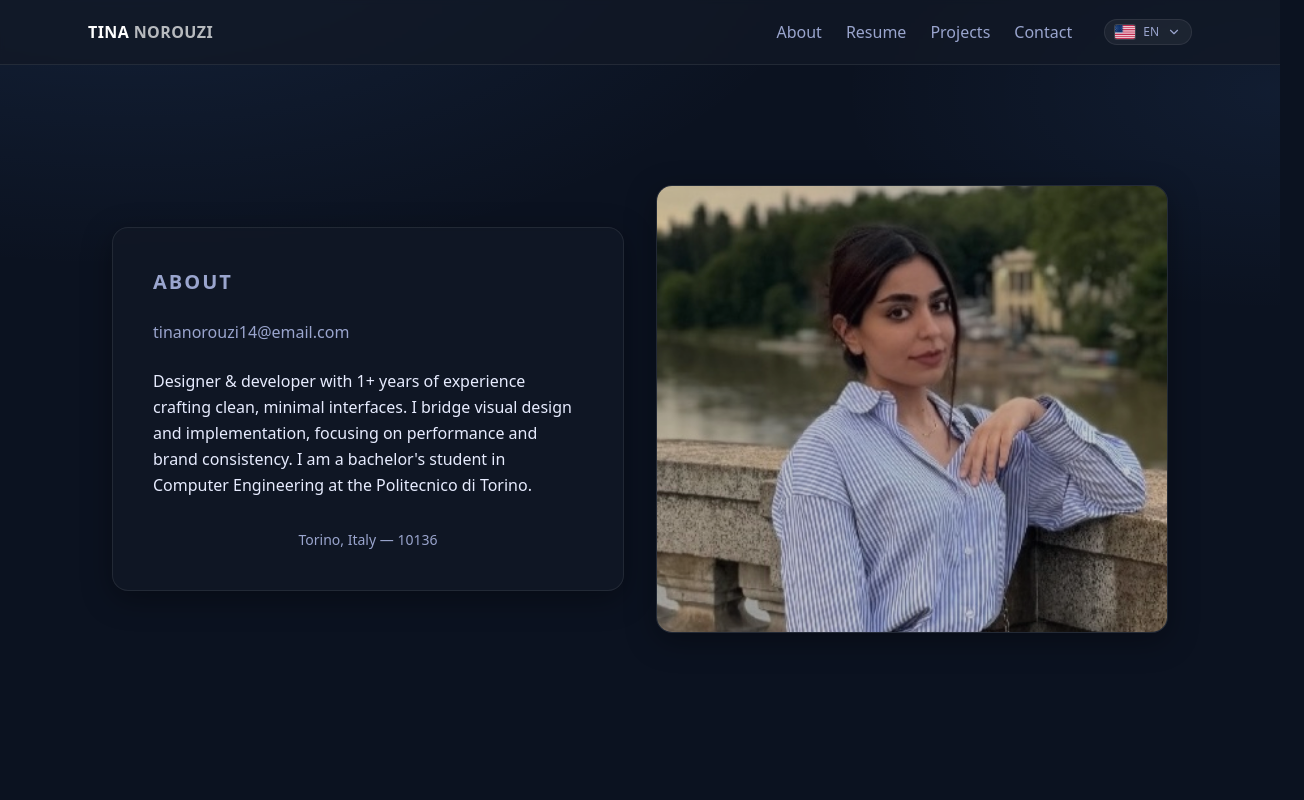
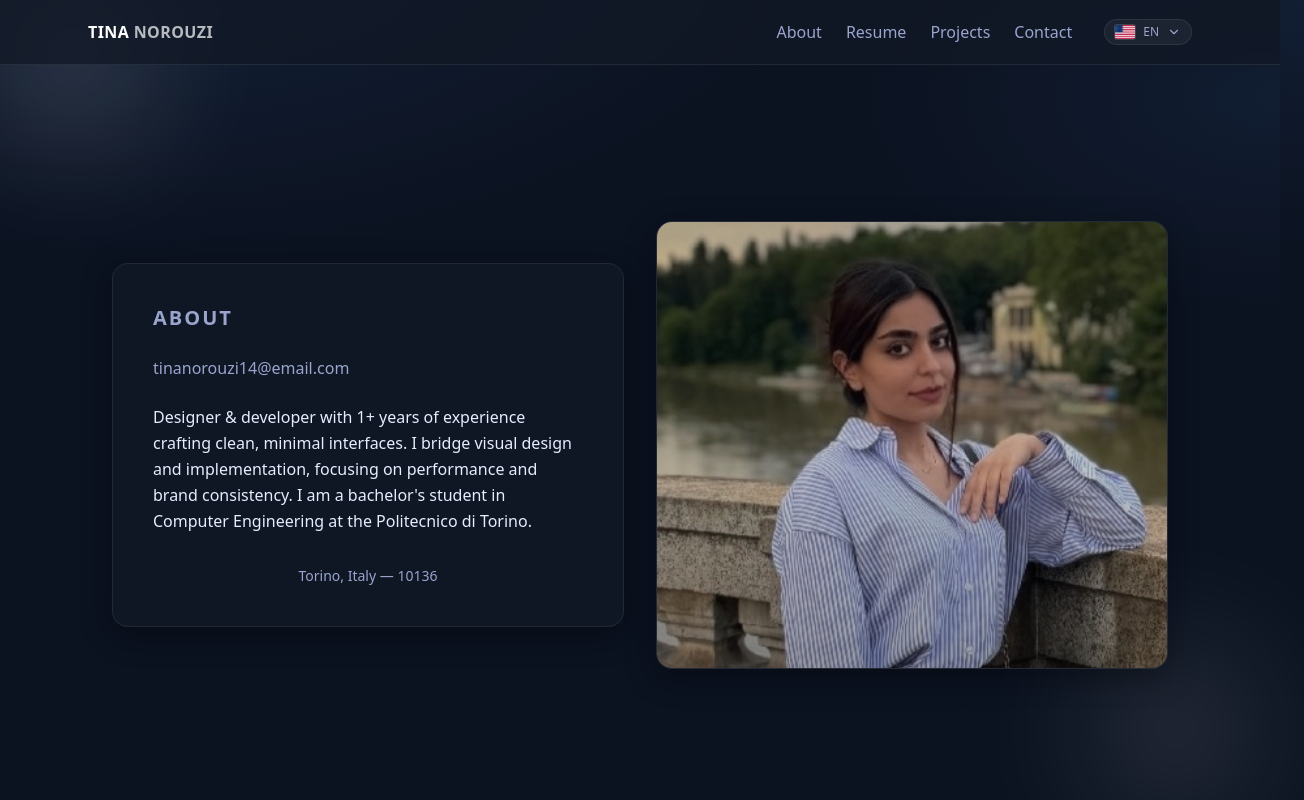
Before and after one commit to TINANOROUZI/portfolio, a React (Vite) app: page / in a window 1280 px wide. Shown: the top 800 px of the page, 1304 px wide, since content can reach past the window. Built offline with nearby package versions, Linux system fonts and the light colour scheme.

Commit message:
Update About.jsx

```diff
--- a/src/sections/About.jsx
+++ b/src/sections/About.jsx
@@ -1,6 +1,9 @@
 import { motion } from "framer-motion";
 import SectionTitle from "../components/SectionTitle.jsx";
 import { useLang } from "../context/LangContext.jsx";
+
+/* nice easing */
+const ease = [0.22, 1, 0.36, 1];
 
 export default function About() {
   const { lang } = useLang();
@@ -27,42 +30,88 @@ export default function About() {
   }[lang];
 
   return (
-    // scroll-mt so anchor links never hide under the header if you make it sticky later
-    <section id="about" className="section pt-10 md:pt-16 scroll-mt-24">
-      {/* min-h centers the two cards vertically; adjust 70vh to taste */}
-      <div className="grid md:grid-cols-2 gap-8 items-center min-h-[70vh]">
+    <section id="about" className="section pt-14 md:pt-20 scroll-mt-24">
+      {/* ambient glow orbs (pure CSS, very light) */}
+      <motion.div
+        aria-hidden
+        className="pointer-events-none absolute inset-0 -z-10"
+        initial={{ opacity: 0 }}
+        animate={{ opacity: 1 }}
+        transition={{ duration: 0.8, delay: 0.3 }}
+      >
         <motion.div
-          initial={{ opacity: 0, x: -40 }}
-          whileInView={{ opacity: 1, x: 0 }}
-          viewport={{ once: true }}
+          className="absolute -top-10 -left-10 h-56 w-56 rounded-full blur-3xl"
+          style={{ background: "radial-gradient(closest-side, rgba(255,255,255,0.25), transparent)" }}
+          animate={{ y: [0, -12, 0] }}
+          transition={{ repeat: Infinity, duration: 8, ease: "easeInOut" }}
+        />
+        <motion.div
+          className="absolute -bottom-12 -right-6 h-64 w-64 rounded-full blur-3xl"
+          style={{ background: "radial-gradient(closest-side, rgba(255,255,255,0.18), transparent)" }}
+          animate={{ y: [0, 10, 0] }}
+          transition={{ repeat: Infinity, duration: 9, ease: "easeInOut", delay: 0.4 }}
+        />
+      </motion.div>
+
+      {/* center the two cards nicely on the page */}
+      <div className="grid md:grid-cols-2 gap-8 items-center min-h-[75vh]">
+        {/* LEFT: text card slides from left */}
+        <motion.div
+          initial={{ opacity: 0, x: -60 }}
+          animate={{ opacity: 1, x: 0 }}
+          transition={{ duration: 0.7, ease, delay: 0.1 }}
           className="glass rounded-2xl p-6 md:p-10"
         >
           <SectionTitle>{t.heading}</SectionTitle>
 
-          <p className="text-sub mb-6">
+          <motion.p
+            initial={{ opacity: 0, y: 10 }}
+            animate={{ opacity: 1, y: 0 }}
+            transition={{ duration: 0.5, ease, delay: 0.25 }}
+            className="text-sub mb-6"
+          >
             <a href={`mailto:${t.email}`} className="hover:underline">
               {t.email}
             </a>
-          </p>
+          </motion.p>
 
-          <p className="leading-relaxed">{t.desc}</p>
+          <motion.p
+            initial={{ opacity: 0, y: 10 }}
+            animate={{ opacity: 1, y: 0 }}
+            transition={{ duration: 0.55, ease, delay: 0.32 }}
+            className="leading-relaxed"
+          >
+            {t.desc}
+          </motion.p>
 
-          <div className="mt-8 text-center text-sub text-sm">{t.location}</div>
+          <motion.div
+            initial={{ opacity: 0, y: 10 }}
+            animate={{ opacity: 1, y: 0 }}
+            transition={{ duration: 0.55, ease, delay: 0.42 }}
+            className="mt-8 text-center text-sub text-sm"
+          >
+            {t.location}
+          </motion.div>
         </motion.div>
 
-        {/* Constrain the portrait height so it sits nicely; tweak values if you want it larger/smaller */}
+        {/* RIGHT: photo card slides from right with tiny scale pop */}
         <motion.div
-          initial={{ opacity: 0, x: 40 }}
-          whileInView={{ opacity: 1, x: 0 }}
-          viewport={{ once: true }}
+          initial={{ opacity: 0, x: 60, scale: 0.98 }}
+          animate={{ opacity: 1, x: 0, scale: 1 }}
+          transition={{ duration: 0.7, ease, delay: 0.15 }}
           className="relative glass rounded-2xl overflow-hidden h-[44vh] md:h-[56vh]"
         >
-          <img
+          <motion.img
             src="/assets/about.jpg"
             alt="portrait"
             className="w-full h-full object-cover opacity-80"
+            initial={{ scale: 1.03 }}
+            animate={{ scale: 1 }}
+            transition={{ duration: 1, ease }}
             loading="lazy"
           />
+          {/* soft vignette overlay */}
+          <div className="absolute inset-0 bg-gradient-to-t from-black/20 via-transparent to-black/10 pointer-events-none" />
         </motion.div>
       </div>
     </section>
```
